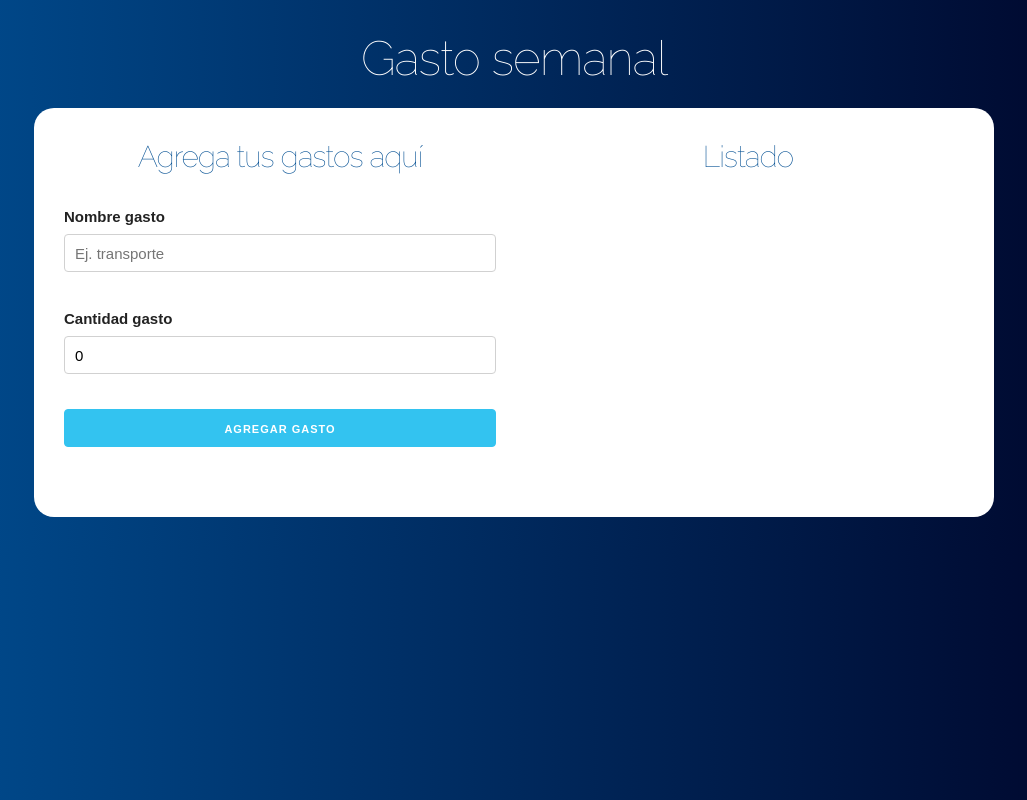
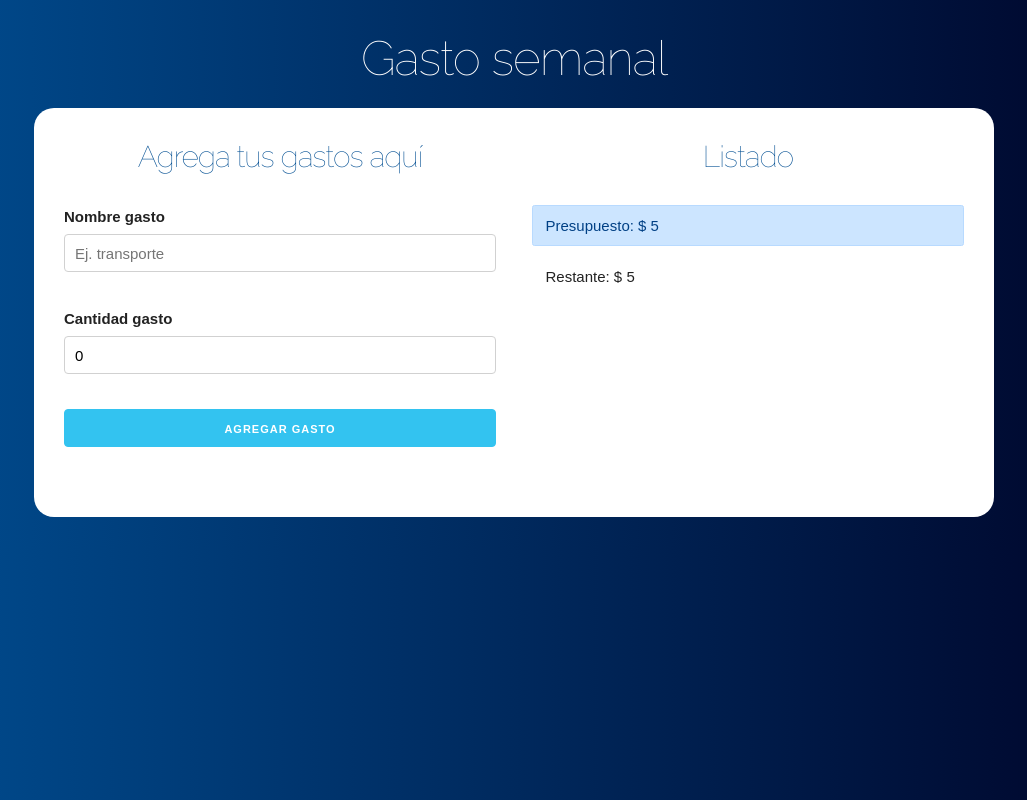
Before and after one commit to efectoTam/react-budget, a React (Create React App) app: page / in a window 1280 px wide. Both pictures are taken after typing "5" into the empty fields and a click on the input "Definir presupuesto". Shown: the whole page, without its empty margins (126-1153 px from the left). Built offline with nearby package versions, Linux system fonts and the light colour scheme.

Commit message:
showing budget and remainder

```diff
--- a/src/App.js
+++ b/src/App.js
@@ -2,11 +2,12 @@
 import Question from './components/Question';
 import Form from './components/Form';
 import List from './components/List';
+import BudgetControl from './components/BudgetControl';
 
 function App() {
   //Defining state
   const [ budget, saveBudget ] = useState(0);
-  const [ remaining, saveRemaining ] = useState(0);
+  const [ remainder, saveRemainder ] = useState(0);
   const [ showquestion, updateQuestion] = useState(true);
   const [ expenses, saveExpenses ] = useState([]);
 
@@ -27,7 +28,7 @@
             (
               <Question
                 saveBudget={saveBudget}
-                saveRemaining={saveRemaining}
+                saveRemainder={saveRemainder}
                 updateQuestion={updateQuestion}
               />
             ) : (
@@ -41,6 +42,10 @@
                   <List
                     expenses={expenses}
                   />
+                  <BudgetControl
+                    budget={budget}
+                    remainder={remainder}
+                  />
                 </div>
               </div>
             )
--- /dev/null
+++ b/src/components/BudgetControl.js
@@ -0,0 +1,16 @@
+import React, { Fragment } from 'react';
+
+const BudgetControl = ({ budget, remainder}) => {
+  return (
+    <Fragment>
+      <div className="alert alert-primary">
+        Presupuesto: $ {budget}
+      </div>
+      <div className="alert ">
+        Restante: $ {remainder}
+      </div>
+    </Fragment>
+  );
+}
+
+export default BudgetControl;
--- a/src/components/Question.js
+++ b/src/components/Question.js
@@ -1,7 +1,7 @@
 import React, { Fragment, useState } from 'react';
 import Error from './Error';
 
-const Question = ( {saveBudget, saveRemaining, updateQuestion}) => {
+const Question = ( {saveBudget, saveRemainder, updateQuestion}) => {
 
   // Define state
   const [ amount, saveAmount ] = useState(0);
@@ -25,7 +25,7 @@
     // If validate is ok
     saveError(false);
     saveBudget(amount);
-    saveRemaining(amount);
+    saveRemainder(amount);
     updateQuestion(false);
   }
 
```
